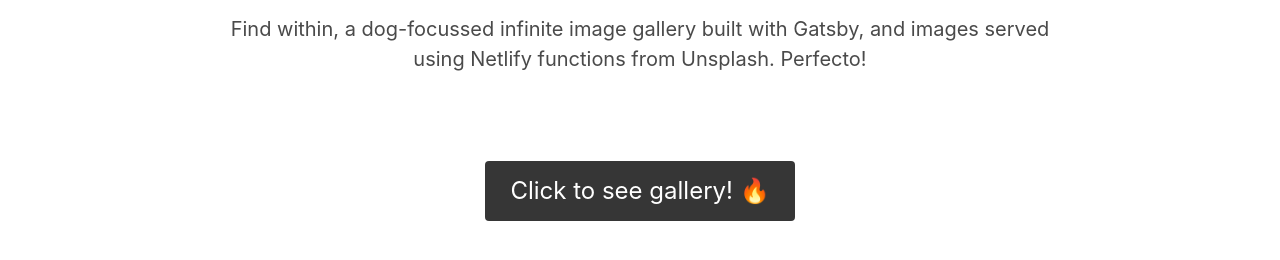
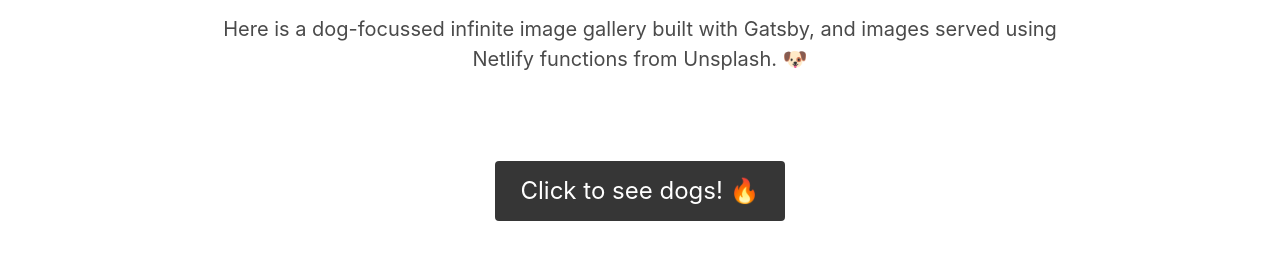
Before and after one commit to zzrez/infinite-dogs, a Gatsby site: page / in a window 1280 px wide. Shown: the part 304-564 px from the top of the page. Built offline with nearby package versions, Linux system fonts and the light colour scheme; Gatsby itself is replaced by a stand-in of ours.

Commit message:
Dog changes

```diff
--- a/src/pages/gallery.js
+++ b/src/pages/gallery.js
@@ -9,8 +9,7 @@ const Gallery = () => {
         <SEO title="Gallery" />
         <h1 className="is-size-3">Images from Unsplash...</h1>
         <p style={{ marginBottom: "5%" }}>
-          Now this is the Law of the Jungle, as old and true as the sky, for as
-          long as you keep scrolling, you shall find more doggo images 🐶 🐕.
+          Keep scrolling for more dog images 🐶 🐕:-
         </p>
         <InfiniteImages />
       </Layout>
--- a/src/pages/index.js
+++ b/src/pages/index.js
@@ -11,12 +11,12 @@ const IndexPage1 = () => (
     <div className="has-text-centered" style={{ marginTop: "20%" }}>
       <h1 className="is-size-2">Welcome to Dog Gallery 😹</h1>
       <p className="is-size-5" style={{ marginTop: "2%" }}>
-        Find within, a dog-focussed infinite image gallery built with Gatsby, and
-        images served using Netlify functions from Unsplash. Perfecto!
+        Here is a dog-focussed infinite image gallery built with Gatsby, and
+        images served using Netlify functions from Unsplash. 🐶
       </p>
       <button className="button is-dark is-large" style={{ marginTop: "10%" }}>
         <Link to="/gallery/" className="has-text-white">
-          Click to see gallery! 🔥
+          Click to see dogs! 🔥
         </Link>
       </button>
     </div>
```
